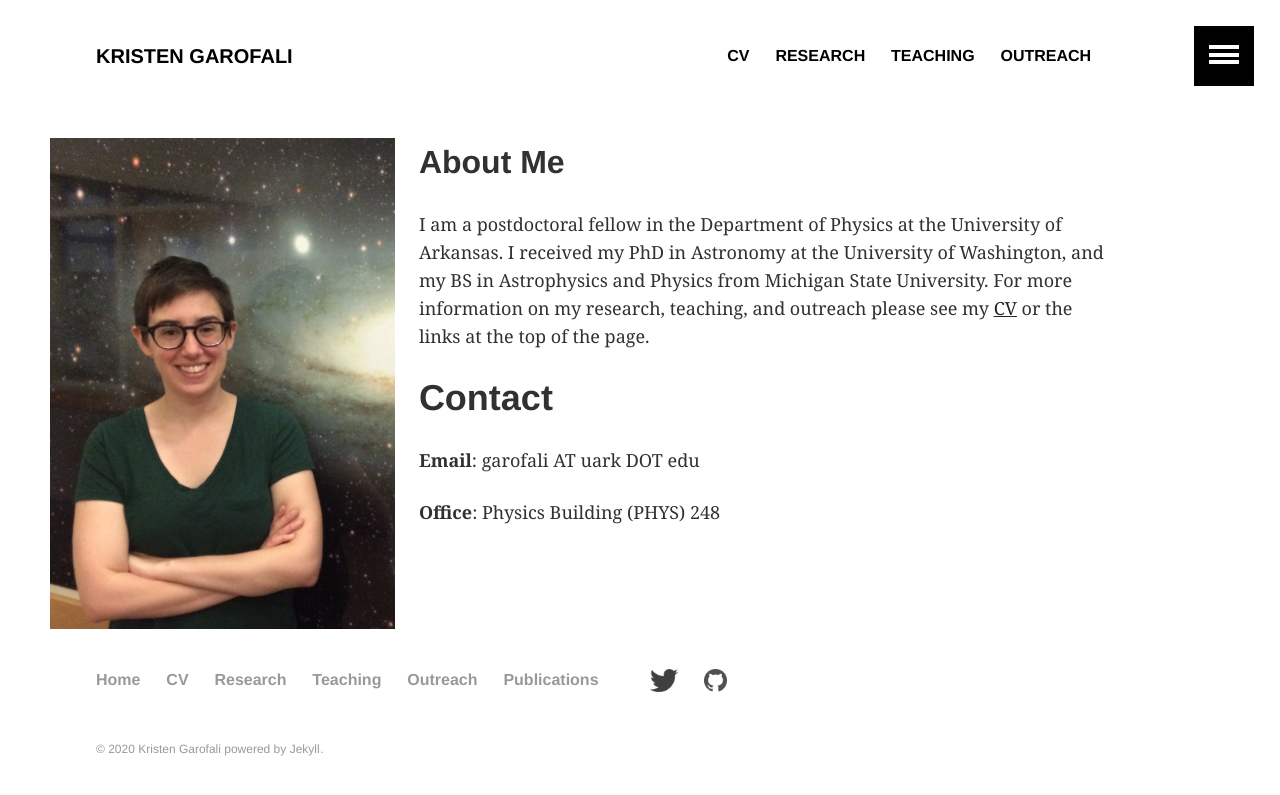
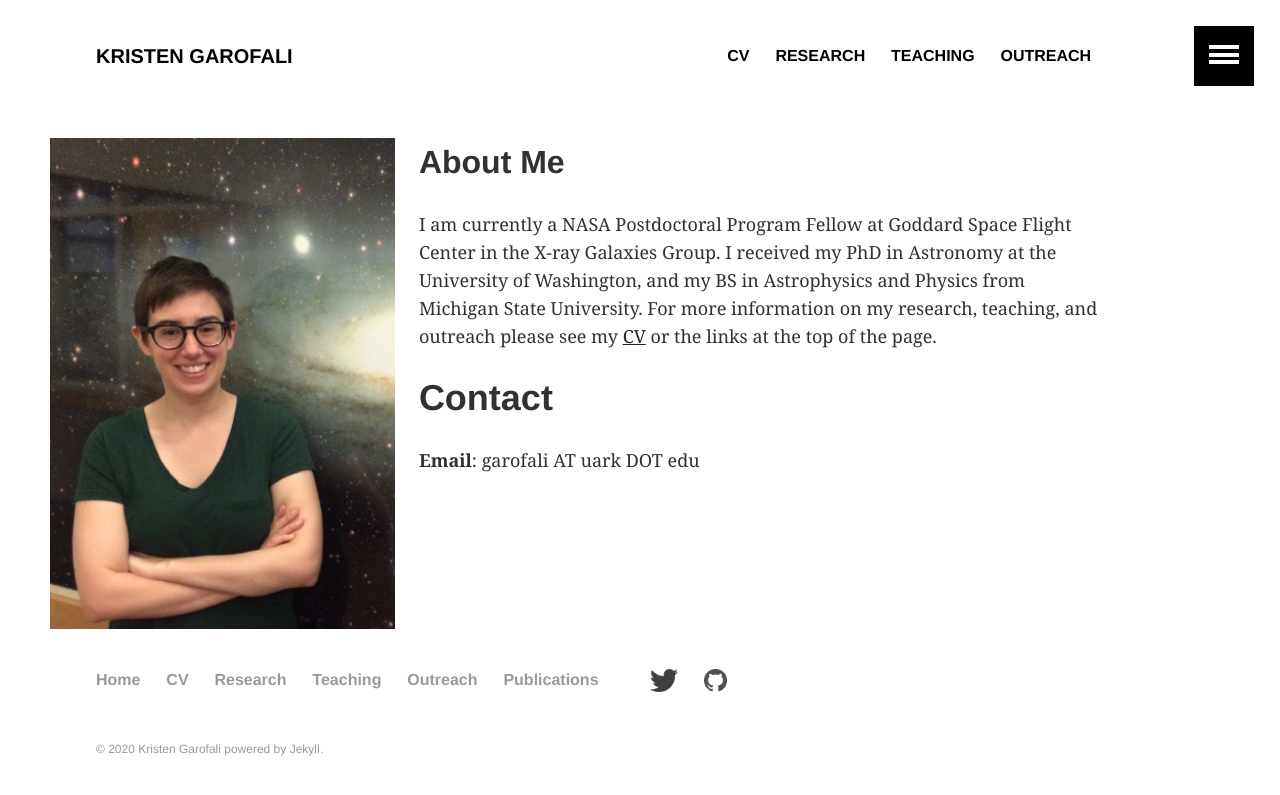
Before and after one commit to kgarofali/kgarofali.github.io, a Jekyll site: the page built from index.md, in a window 1280 px wide. Shown: the top 795 px of the page. Built offline with Jekyll 4.4.1, drawn with Linux system fonts in a browser that asks for light colours.

Commit message:
npp update

```diff
--- a/index.md
+++ b/index.md
@@ -14,10 +14,8 @@ layout: default
 
 ## About Me
 <p style='text-align: left; padding-right: 150px'>
-I am a postdoctoral fellow in the Department of Physics at the University of Arkansas. I received my PhD in Astronomy at the University of Washington, and my BS in Astrophysics and Physics from Michigan State University. For more information on my research, teaching, and outreach please see my <a href="docs/garofali_CV.pdf">CV</a> or the links at the top of the page.</p>
+I am currently a NASA Postdoctoral Program Fellow at Goddard Space Flight Center in the X-ray Galaxies Group. I received my PhD in Astronomy at the University of Washington, and my BS in Astrophysics and Physics from Michigan State University. For more information on my research, teaching, and outreach please see my <a href="docs/garofali_CV.pdf">CV</a> or the links at the top of the page.</p>
 
 # Contact
 
 **Email**: garofali AT uark DOT edu
-
-**Office**: Physics Building (PHYS) 248
```
Also changed, not shown: 1 other file.
